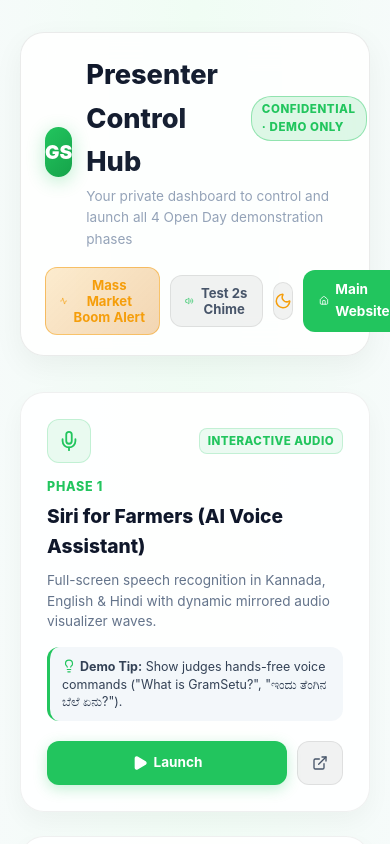
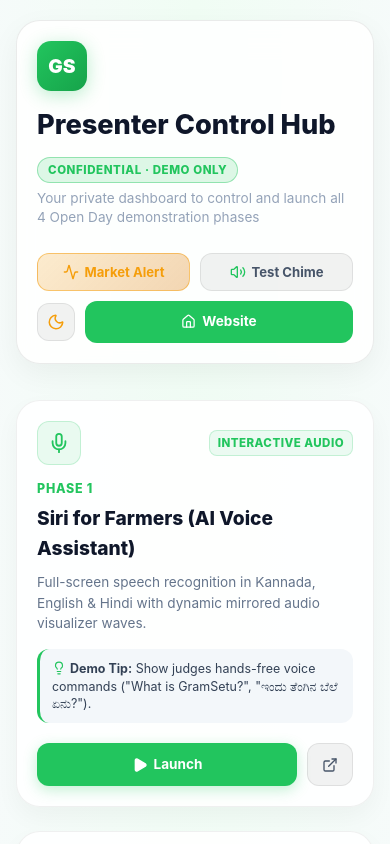
Before and after one commit to eshwarhs170-a11y/GramSetu, a React (Vite) app: page /demo in a window 390 px wide. Shown: the top 844 px of the page. Built offline with nearby package versions, Linux system fonts and the light colour scheme; no server answers.

Commit message:
fix(demo): make DemoPresenterHub fully mobile responsive and fix dark mode text

```diff
--- a/src/pages/DemoPresenterHub.jsx
+++ b/src/pages/DemoPresenterHub.jsx
@@ -84,31 +84,70 @@
         : 'radial-gradient(ellipse at top, #f0fdf4 0%, #f8fafc 100%)',
       color: isDark ? '#f8fafc' : '#0f172a',
       fontFamily: "'Inter', sans-serif",
-      padding: '32px 20px',
+      padding: '20px 16px',
       boxSizing: 'border-box',
       transition: 'all 0.3s ease',
     }}>
+      <style>
+        {`
+          @media (max-width: 768px) {
+            .demo-header-container {
+              flex-direction: column;
+              align-items: flex-start !important;
+            }
+            .demo-header-left {
+              flex-direction: column;
+              align-items: flex-start !important;
+              gap: 12px !important;
+            }
+            .demo-header-title {
+              font-size: 1.4rem !important;
+              flex-wrap: wrap;
+            }
+            .demo-header-buttons {
+              flex-wrap: wrap;
+              width: 100%;
+              margin-top: 10px;
+            }
+            .demo-action-btn {
+              flex: 1 1 calc(50% - 10px);
+              justify-content: center;
+              padding: 10px !important;
+            }
+            .demo-grid-container {
+              grid-template-columns: 1fr !important;
+            }
+            .demo-phase-card {
+              padding: 20px !important;
+            }
+            .demo-cheatsheet-grid {
+              grid-template-columns: 1fr !important;
+            }
+          }
+        `}
+      </style>
       <div style={{ maxWidth: '1100px', margin: '0 auto' }}>
 
         {/* Header Bar */}
-        <div style={{
+        <div className="demo-header-container" style={{
           display: 'flex',
           alignItems: 'center',
           justifyContent: 'space-between',
           flexWrap: 'wrap',
           gap: 16,
           marginBottom: 36,
-          padding: '20px 24px',
+          padding: '20px',
           borderRadius: '24px',
           background: isDark ? 'rgba(15, 23, 42, 0.75)' : 'rgba(255, 255, 255, 0.85)',
           border: isDark ? '1px solid rgba(255, 255, 255, 0.1)' : '1px solid rgba(0, 0, 0, 0.08)',
           backdropFilter: 'blur(16px)',
           boxShadow: isDark ? '0 10px 30px rgba(0,0,0,0.4)' : '0 10px 30px rgba(0,0,0,0.05)',
         }}>
-          <div style={{ display: 'flex', alignItems: 'center', gap: 14 }}>
+          <div className="demo-header-left" style={{ display: 'flex', alignItems: 'center', gap: 14 }}>
             <div style={{
               width: 50,
               height: 50,
+              minWidth: 50,
               borderRadius: 14,
               background: 'linear-gradient(135deg, #22c55e, #16a34a)',
               display: 'flex',
@@ -123,16 +162,12 @@
             </div>
 
             <div>
-              <div style={{ display: 'flex', alignItems: 'center', gap: 10 }}>
+              <div className="demo-header-title" style={{ display: 'flex', alignItems: 'center', gap: 10 }}>
                 <h1 style={{
                   margin: 0,
                   fontSize: '1.7rem',
                   fontWeight: 800,
-                  background: isDark
-                    ? 'linear-gradient(135deg, #ffffff 0%, #cbd5e1 100%)'
-                    : 'linear-gradient(135deg, #0f172a 0%, #1e293b 100%)',
-                  WebkitBackgroundClip: 'text',
-                  WebkitTextFillColor: 'transparent',
+                  color: isDark ? '#ffffff' : '#0f172a',
                 }}>
                   Presenter Control Hub
                 </h1>
@@ -145,19 +180,21 @@
                   fontSize: '0.72rem',
                   fontWeight: 800,
                   letterSpacing: '0.05em',
+                  whiteSpace: 'nowrap',
                 }}>
                   CONFIDENTIAL · DEMO ONLY
                 </span>
               </div>
-              <p style={{ margin: '2px 0 0', color: isDark ? '#64748b' : '#94a3b8', fontSize: '0.85rem' }}>
+              <p style={{ margin: '6px 0 0', color: isDark ? '#64748b' : '#94a3b8', fontSize: '0.85rem', lineHeight: 1.4 }}>
                 Your private dashboard to control and launch all 4 Open Day demonstration phases
               </p>
             </div>
           </div>
 
-          <div style={{ display: 'flex', alignItems: 'center', gap: 10 }}>
+          <div className="demo-header-buttons" style={{ display: 'flex', alignItems: 'center', gap: 10 }}>
             <button
               onClick={triggerMarketBoom}
+              className="demo-action-btn"
               style={{
                 background: 'linear-gradient(135deg, rgba(245,158,11,0.2), rgba(217,119,6,0.3))',
                 border: '1px solid rgba(245,158,11,0.5)',
@@ -173,10 +210,11 @@
               }}
             >
               <Activity size={16} />
-              <span>Mass Market Boom Alert</span>
+              <span>Market Alert</span>
             </button>
             <button
               onClick={playLoudNotificationChime}
+              className="demo-action-btn"
               style={{
                 background: isDark ? 'rgba(255,255,255,0.06)' : 'rgba(0,0,0,0.05)',
                 border: isDark ? '1px solid rgba(255,255,255,0.1)' : '1px solid rgba(0,0,0,0.08)',
@@ -192,7 +230,7 @@
               }}
             >
               <Volume2 size={16} color="#22c55e" />
-              <span>Test 2s Chime</span>
+              <span>Test Chime</span>
             </button>
 
             <button
@@ -208,6 +246,7 @@
                 alignItems: 'center',
                 justifyContent: 'center',
                 cursor: 'pointer',
+                flexShrink: 0,
               }}
             >
               {isDark ? <Sun size={18} /> : <Moon size={18} />}
@@ -215,6 +254,7 @@
 
             <a
               href="/"
+              className="demo-action-btn"
               style={{
                 background: '#22c55e',
                 color: '#fff',
@@ -225,19 +265,20 @@
                 fontWeight: 700,
                 display: 'flex',
                 alignItems: 'center',
+                justifyContent: 'center',
                 gap: 6,
               }}
             >
               <Home size={15} />
-              <span>Main Website</span>
+              <span>Website</span>
             </a>
           </div>
         </div>
 
         {/* 4 Phases Master Cards Grid */}
-        <div style={{
+        <div className="demo-grid-container" style={{
           display: 'grid',
-          gridTemplateColumns: 'repeat(auto-fit, minmax(320px, 1fr))',
+          gridTemplateColumns: 'repeat(auto-fit, minmax(280px, 1fr))',
           gap: 24,
           marginBottom: 36,
         }}>
@@ -246,6 +287,7 @@
             return (
               <div
                 key={p.phase}
+                className="demo-phase-card"
                 style={{
                   background: isDark ? 'rgba(15, 23, 42, 0.75)' : 'rgba(255, 255, 255, 0.9)',
                   border: isDark ? '1px solid rgba(255, 255, 255, 0.08)' : '1px solid rgba(0, 0, 0, 0.06)',
@@ -272,7 +314,7 @@
                 }}
               >
                 {/* Header */}
-                <div style={{ display: 'flex', alignItems: 'center', justifyContent: 'space-between', marginBottom: 14 }}>
+                <div style={{ display: 'flex', alignItems: 'center', justifyContent: 'space-between', marginBottom: 14, flexWrap: 'wrap', gap: 10 }}>
                   <div style={{
                     width: 44,
                     height: 44,
@@ -381,7 +423,7 @@
           background: isDark ? 'rgba(15, 23, 42, 0.7)' : 'rgba(255, 255, 255, 0.85)',
           border: isDark ? '1px solid rgba(255,255,255,0.08)' : '1px solid rgba(0,0,0,0.06)',
           borderRadius: 24,
-          padding: '24px 28px',
+          padding: '24px',
           backdropFilter: 'blur(12px)',
         }}>
           <h3 style={{ margin: '0 0 14px', fontSize: '1.1rem', fontWeight: 800, color: isDark ? '#fff' : '#0f172a', display: 'flex', alignItems: 'center', gap: 8 }}>
@@ -389,7 +431,7 @@
             3-Minute Live Demo Walkthrough Formula
           </h3>
 
-          <div style={{ display: 'grid', gridTemplateColumns: 'repeat(auto-fit, minmax(230px, 1fr))', gap: 16 }}>
+          <div className="demo-cheatsheet-grid" style={{ display: 'grid', gridTemplateColumns: 'repeat(auto-fit, minmax(230px, 1fr))', gap: 16 }}>
             {[
               { step: '1. Voice AI', action: 'Open /demo/voice and ask "ಇಂದು ತೆಂಗಿನ ಬೆಲೆ ಏನು?" — watch waves bounce and Kannada audio speak.' },
               { step: '2. Distribute QRs', action: 'Hand out the 3 printed QR cards to evaluators. One is Ramappa (Mysuru) and one is Kaveri (Kodagu).' },
```
